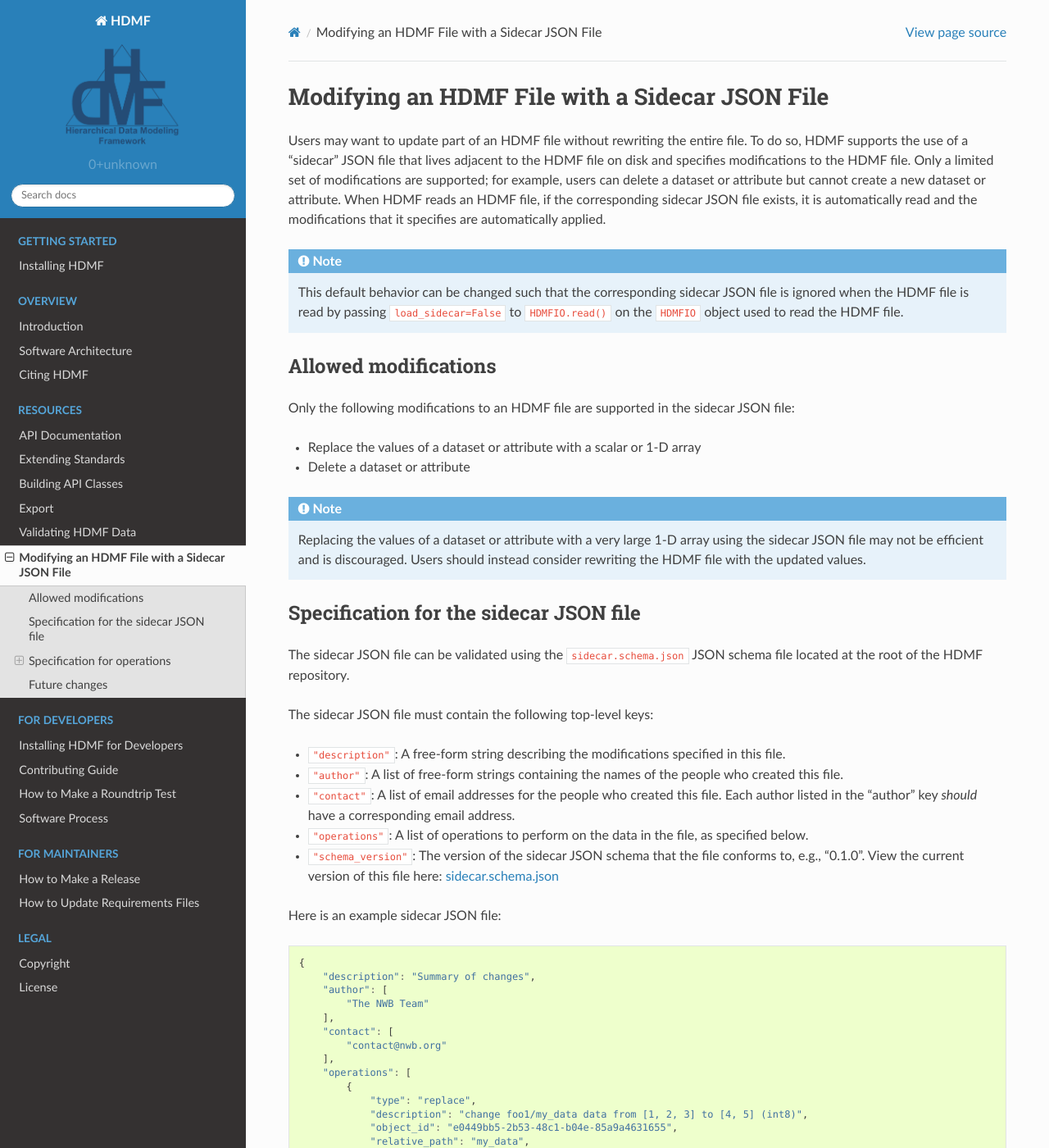
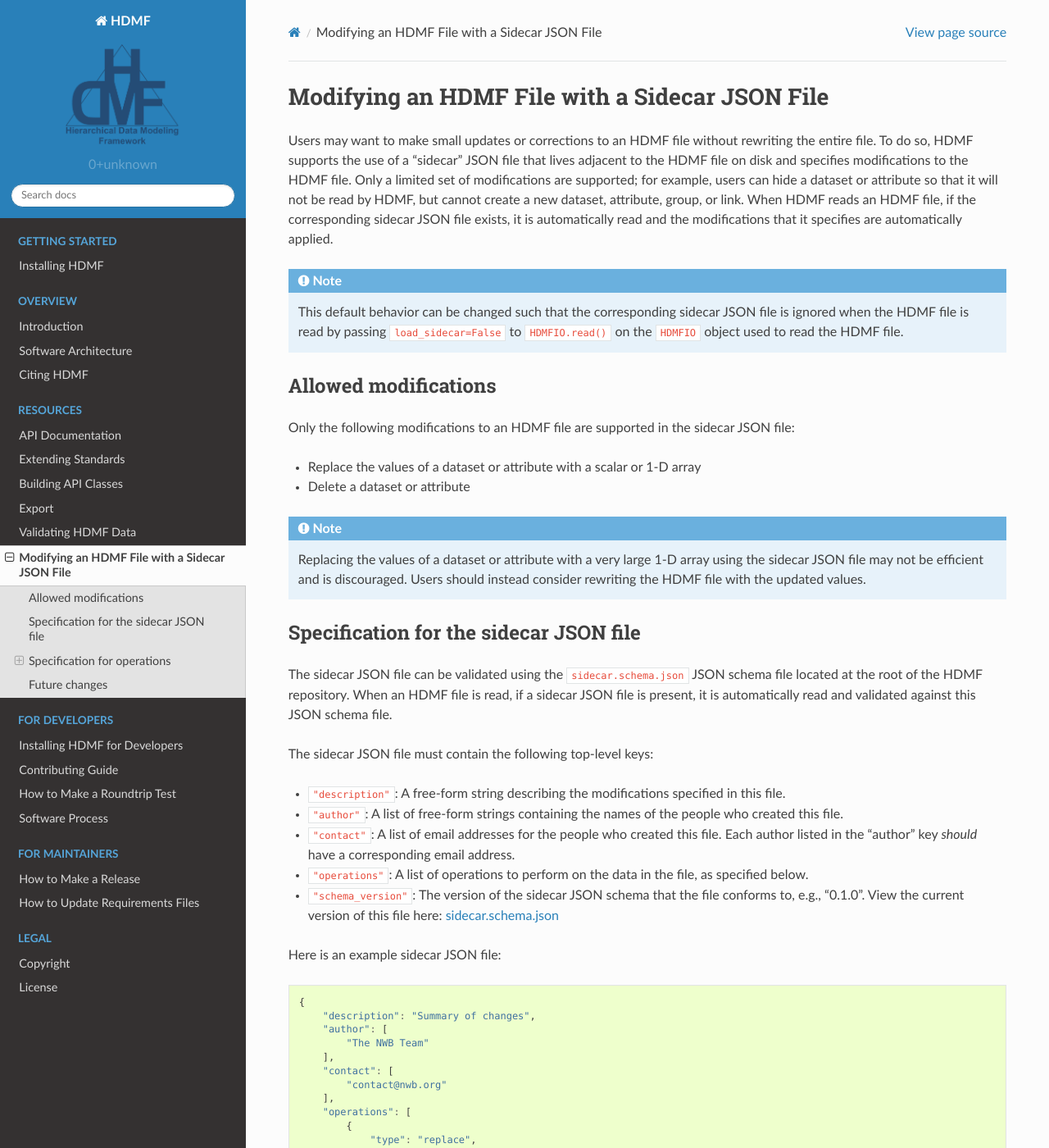
Before and after one commit to hdmf-dev/hdmf, a Sphinx documentation site: the page built from docs/source/sidecar.rst, in a window 1280 px wide and 1400 px high. Shown: the whole window at 82% size. Built offline with Sphinx 7.4.7 and the Read the Docs theme 2.0.0, drawn with Linux system fonts in a browser that asks for light colours; pages that are not in the unit, such as notebooks, are missing from menus.

Commit message:
Update sidecar.rst

```diff
--- a/docs/source/sidecar.rst
+++ b/docs/source/sidecar.rst
@@ -3,10 +3,11 @@
 Modifying an HDMF File with a Sidecar JSON File
 ===============================================
 
-Users may want to update part of an HDMF file without rewriting the entire file.
+Users may want to make small updates or corrections to an HDMF file without rewriting the entire file.
 To do so, HDMF supports the use of a "sidecar" JSON file that lives adjacent to the HDMF file on disk and
 specifies modifications to the HDMF file. Only a limited set of modifications are supported; for example, users can
-delete a dataset or attribute but cannot create a new dataset or attribute.
+hide a dataset or attribute so that it will not be read by HDMF, but cannot create a new dataset, attribute, group,
+or link.
 When HDMF reads an HDMF file, if the corresponding sidecar JSON file exists, it is
 automatically read and the modifications that it specifies are automatically applied.
 
@@ -33,7 +34,8 @@
 ---------------------------------------
 
 The sidecar JSON file can be validated using the ``sidecar.schema.json`` JSON schema file
-located at the root of the HDMF repository.
+located at the root of the HDMF repository. When an HDMF file is read, if a sidecar JSON file
+is present, it is automatically read and validated against this JSON schema file.
 
 The sidecar JSON file must contain the following top-level keys:
 
```
